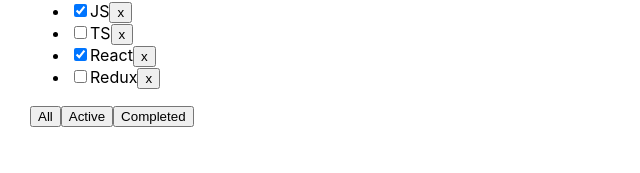
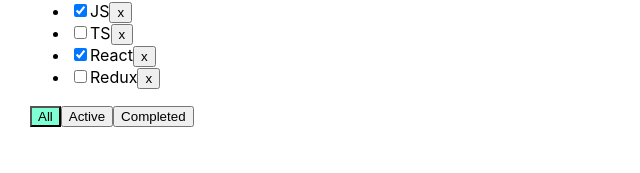
Before and after one commit to AndrosovMA/ToDoList, a React (Create React App) app: page / in a window 1280 px wide. Shown: the part 127-300 px from the top of the page, without its empty margins (0-640 px from the left). Built offline with nearby package versions, Linux system fonts and the light colour scheme.

Commit message:
v.0.0.4 added change checkbox, exclude added void line

```diff
--- a/src/App.css
+++ b/src/App.css
@@ -6,3 +6,19 @@
 .App > div {
   margin-right: 50px;
 }
+
+.error {
+  border: red 1px solid;
+}
+
+.error_message {
+  color: red;
+}
+
+.active_filter {
+  background-color: aquamarine;
+}
+
+.isDone {
+  opacity: 0.5;
+}
--- a/src/App.tsx
+++ b/src/App.tsx
@@ -38,6 +38,13 @@
     const changeFilter = (value: FilterValueType) => {
         setFilter(value);
     }
+    const changeStatusTask = (id: string, isDone: boolean) => {
+        let copyTasks = tasks.find(el=> el.id === id)
+        if (copyTasks) {
+            copyTasks.isDone = isDone;
+        }
+        setTask([...tasks])
+    }
 
     let tasksForTodoList = tasks;
     if (filter === 'Active') {
@@ -53,6 +60,8 @@
                       removeTask={removeTask}
                       changeFilter={changeFilter}
                       addTask={addTask}
+                      changeStatusTask={changeStatusTask}
+                      filter={filter}
             />
         </div>
     );
--- a/src/TodoList.tsx
+++ b/src/TodoList.tsx
@@ -1,4 +1,4 @@
-import React, {useState} from "react";
+import React, {ChangeEvent, useState} from "react";
 import {FilterValueType, TasksType} from "./App";
 import {v1} from "uuid";
 
@@ -7,22 +7,34 @@
     removeTask: (id: string) => void;
     changeFilter: (value: FilterValueType) => void;
     addTask: (tittle: string) => void;
+    changeStatusTask: (id: string, isDone: boolean) => void
+    filter: string
 }
 
 export function TodoList(props: Props) {
     const [newTaskTittle, setNewTaskTittle] = useState('');
+    const [errorInput, setErrorInput] = useState<null | string>(null);
 
     const inputTextHandler = (e: React.FormEvent<HTMLInputElement>) => {
+        setErrorInput(null)
         setNewTaskTittle(e.currentTarget.value);
     };
     const addTaskByEnter = (e: React.KeyboardEvent<HTMLInputElement>) => {
+        if (newTaskTittle.trim() === '') {
+            setErrorInput('error')
+            return
+        }
         if (e.key === 'Enter') {
-            props.addTask(newTaskTittle);
+            props.addTask(newTaskTittle.trim());
             setNewTaskTittle('')
         }
     };
     const addTaskByButton = () => {
-        props.addTask(newTaskTittle);
+        if (newTaskTittle.trim() === '') {
+            setErrorInput('error')
+            return
+        }
+        props.addTask(newTaskTittle.trim());
         setNewTaskTittle('')
     }
     const allClickHandler = () => {
@@ -40,9 +52,11 @@
             <h3>What to learn</h3>
             <div>
                 <input placeholder='указать новую задачу' value={newTaskTittle}
+                       className={errorInput ? errorInput : ''}
                        onChange={inputTextHandler}
                        onKeyPress={addTaskByEnter}/>
                 <button onClick={addTaskByButton}>+</button>
+                {errorInput && <div className="error_message">tittle is required</div>}
             </div>
             <ul>
                 {
@@ -50,9 +64,12 @@
                         const onRemoveTask = () => {
                             props.removeTask(el.id)
                         }
+                        const onChangeCheckbox = (e: ChangeEvent<HTMLInputElement>) => {
+                            props.changeStatusTask(el.id, e.currentTarget.checked);
+                        }
 
                         return <li key={v1()}>
-                            <input type="checkbox" checked={el.isDone}/>
+                            <input type="checkbox" checked={el.isDone} onChange={onChangeCheckbox}/>
                             <span>{el.title}</span>
                             <button onClick={onRemoveTask}>x</button>
                         </li>
@@ -60,9 +77,15 @@
                 }
             </ul>
             <div>
-                <button onClick={allClickHandler}>All</button>
-                <button onClick={activeClickHandler}>Active</button>
-                <button onClick={completedClickHandler}>Completed</button>
+                <button className={props.filter === 'All' ? 'active_filter' : ''}
+                        onClick={allClickHandler}>All
+                </button>
+                <button className={props.filter === 'Active' ? 'active_filter' : ''}
+                        onClick={activeClickHandler}>Active
+                </button>
+                <button className={props.filter === 'Completed' ? 'active_filter' : ''}
+                        onClick={completedClickHandler}>Completed
+                </button>
             </div>
         </div>
     )
```
Also changed, not shown: 1 other file (tests, documents, lock files or other folders).
